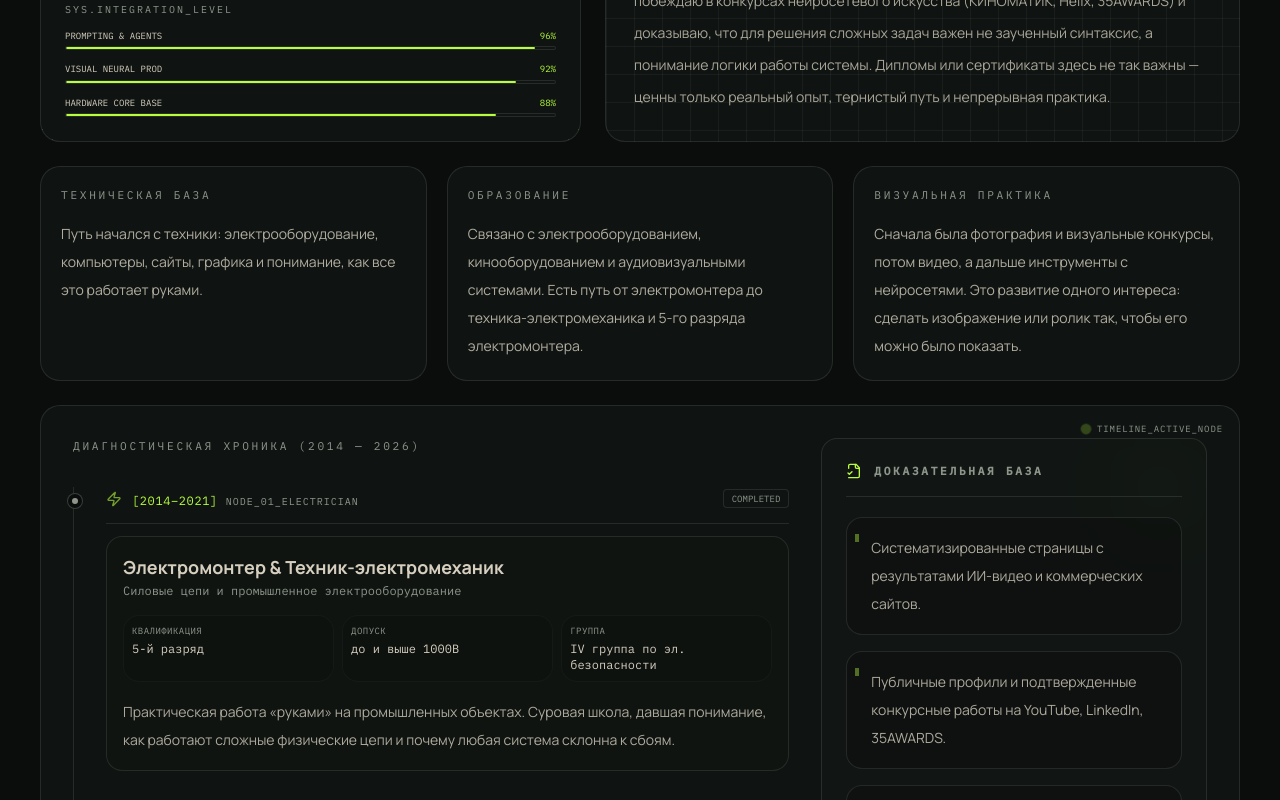
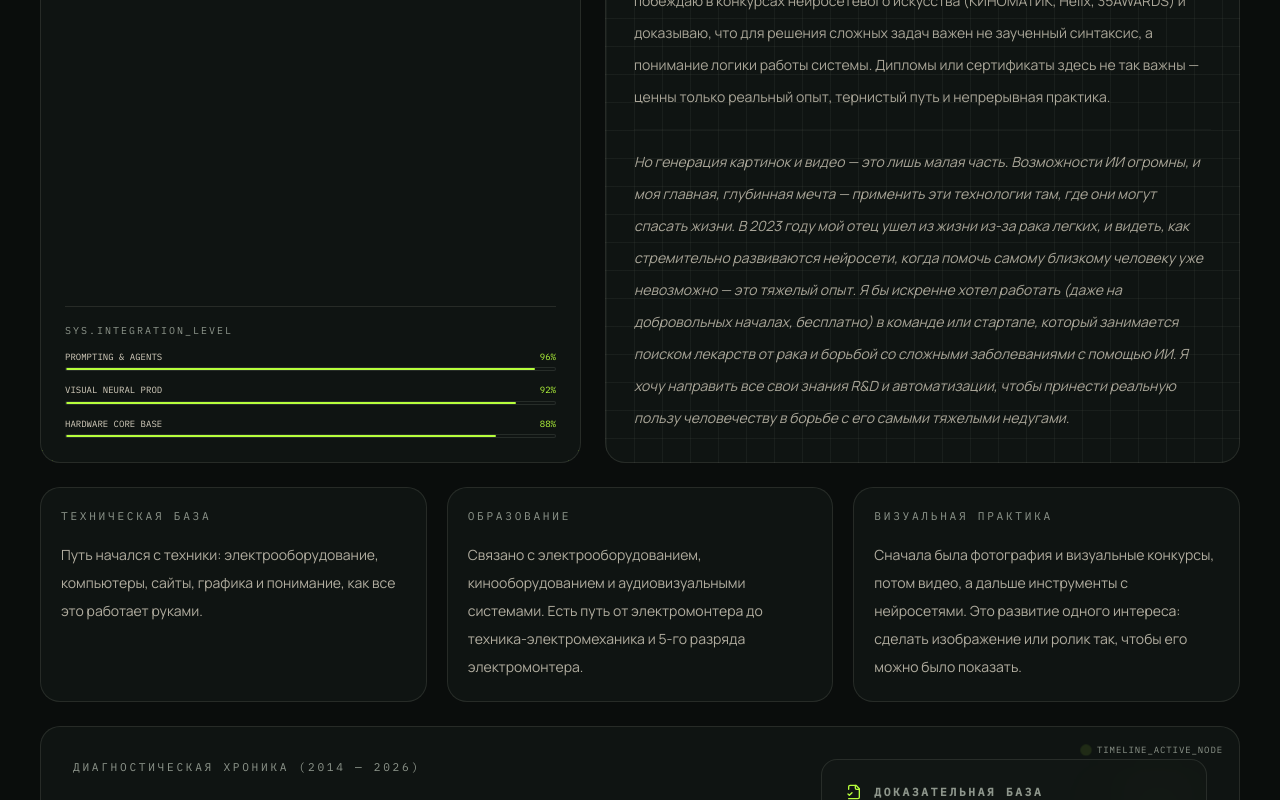
Before and after one commit to AI-Nikitka93/ai-nikitka-portfolio, a Next.js app: page /about in a window 1280 px wide. Shown: the part 1240-2040 px from the top of the page. Built offline with nearby package versions, Linux system fonts and the light colour scheme; no server answers.

Commit message:
Add deep personal manifesto regarding applying AI to biotech/cancer research in memory of father

```diff
--- a/src/app/about/page.tsx
+++ b/src/app/about/page.tsx
@@ -305,6 +305,9 @@ export default function AboutPage() {
             <p className="mt-4 text-sm leading-8 text-[rgba(214,207,191,0.78)]">
               С ноября 2022 года я целенаправленно изучаю эти сбои и ограничения. Через промпт-инжиниринг, вайб-кодинг и сотни итераций я собираю рабочие интерфейсы, побеждаю в конкурсах нейросетевого искусства (КИНОМАТИК, Helix, 35AWARDS) и доказываю, что для решения сложных задач важен не заученный синтаксис, а понимание логики работы системы. Дипломы или сертификаты здесь не так важны — ценны только реальный опыт, тернистый путь и непрерывная практика.
             </p>
+            <p className="mt-4 text-sm leading-8 text-[rgba(214,207,191,0.78)] border-t border-border-subtle/30 pt-4 italic">
+              Но генерация картинок и видео — это лишь малая часть. Возможности ИИ огромны, и моя главная, глубинная мечта — применить эти технологии там, где они могут спасать жизни. В 2023 году мой отец ушел из жизни из-за рака легких, и видеть, как стремительно развиваются нейросети, когда помочь самому близкому человеку уже невозможно — это тяжелый опыт. Я бы искренне хотел работать (даже на добровольных началах, бесплатно) в команде или стартапе, который занимается поиском лекарств от рака и борьбой со сложными заболеваниями с помощью ИИ. Я хочу направить все свои знания R&D и автоматизации, чтобы принести реальную пользу человечеству в борьбе с его самыми тяжелыми недугами.
+            </p>
           </div>
         </section>
       </ScrollReveal>
```
